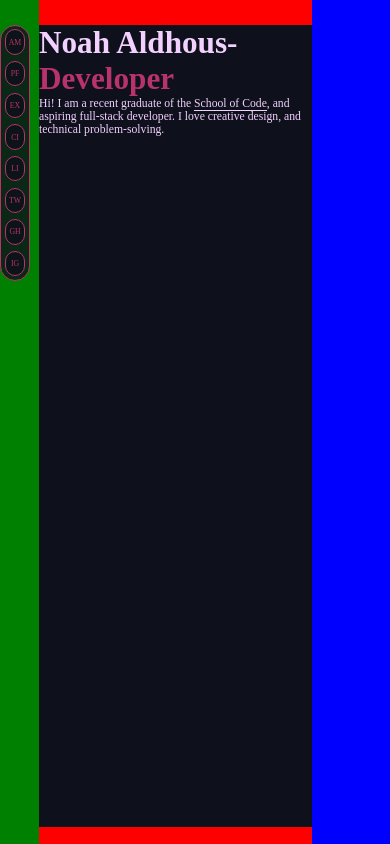
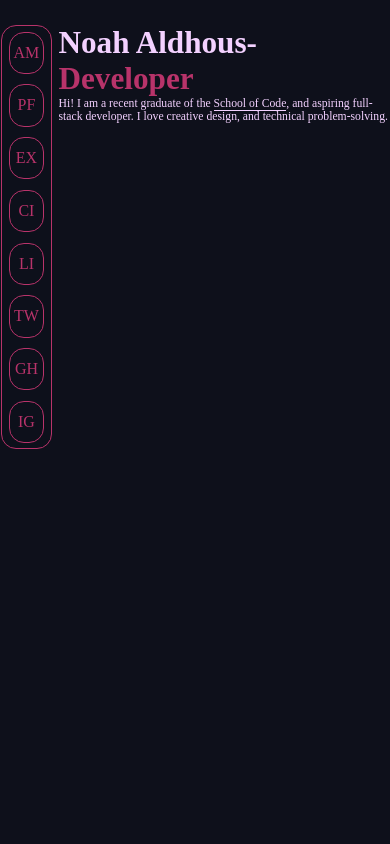
Before and after one commit to NoahAldhous/portfolio-page, a React (Create React App) app: page / in a window 390 px wide. Shown: the top 844 px of the page. Built offline with nearby package versions, Linux system fonts and the light colour scheme; a web font is replaced by a local one.

Commit message:
fixed navbar responsive sizing on phone screens

```diff
--- a/src/components/App/App.css
+++ b/src/components/App/App.css
@@ -3,12 +3,6 @@
   --Header-height: 10vh;
  }
 
- @media only screen and (max-width: 600px) {
-  :root{
-    --Navbar-container-width: 10vw;
-    --Header-height: 3vh;
-  }
-}
 
 .App{
   background-color: white;
@@ -30,7 +24,7 @@
 }
 
 .Navbar-container{
-  background-color: green;
+  background-color: #0E101B;
   height: 100vh;
   width: var(--Navbar-container-width);
   display: flex;
@@ -39,7 +33,7 @@
 }
 
 .Content-container{
-  background-color: red;
+  background-color: #0E101B;
   height:100%;
   width: 70vw;
   display: flex;
@@ -50,7 +44,26 @@
 }
 
 .Line-container{
-  background-color: blue;
+  background-color: #0E101B;
   width: 20vw;
   height:100vh;
 }
+
+/* Phone Sizing */
+@media only screen and (max-width: 600px) {
+  :root{
+    --Navbar-container-width: 15vw;
+    --Header-height: 3vh;
+  }
+
+  .Line-container{
+    display:none;
+    width: 0vw;
+    height: 0vh;
+  }
+
+  .Content-container{
+    width: 85vw;
+  }
+
+}
--- a/src/components/Navbar/Navbar.css
+++ b/src/components/Navbar/Navbar.css
@@ -31,8 +31,8 @@
     justify-content: space-around;
     align-items: center;
     margin-left: 1%;
-    height: 30vh;
-    width: 70%;
+    height: 50vh;
+    width: 85%;
     position: relative;
     transition: 0.3s;
     flex-shrink: 0;
@@ -41,6 +41,6 @@
     background-color: #0e101bc7;
   }
   .Navbar:hover{
-    width:20vw;
+    width:40vw;
   }
 }
--- a/src/components/Navbutton/Navbutton.css
+++ b/src/components/Navbutton/Navbutton.css
@@ -19,6 +19,7 @@
 @media only screen and (max-width: 600px) {
     .Navbutton{
         border: 1px solid #B8336A;
+        font-size:100%;
     }
 }
 
```
